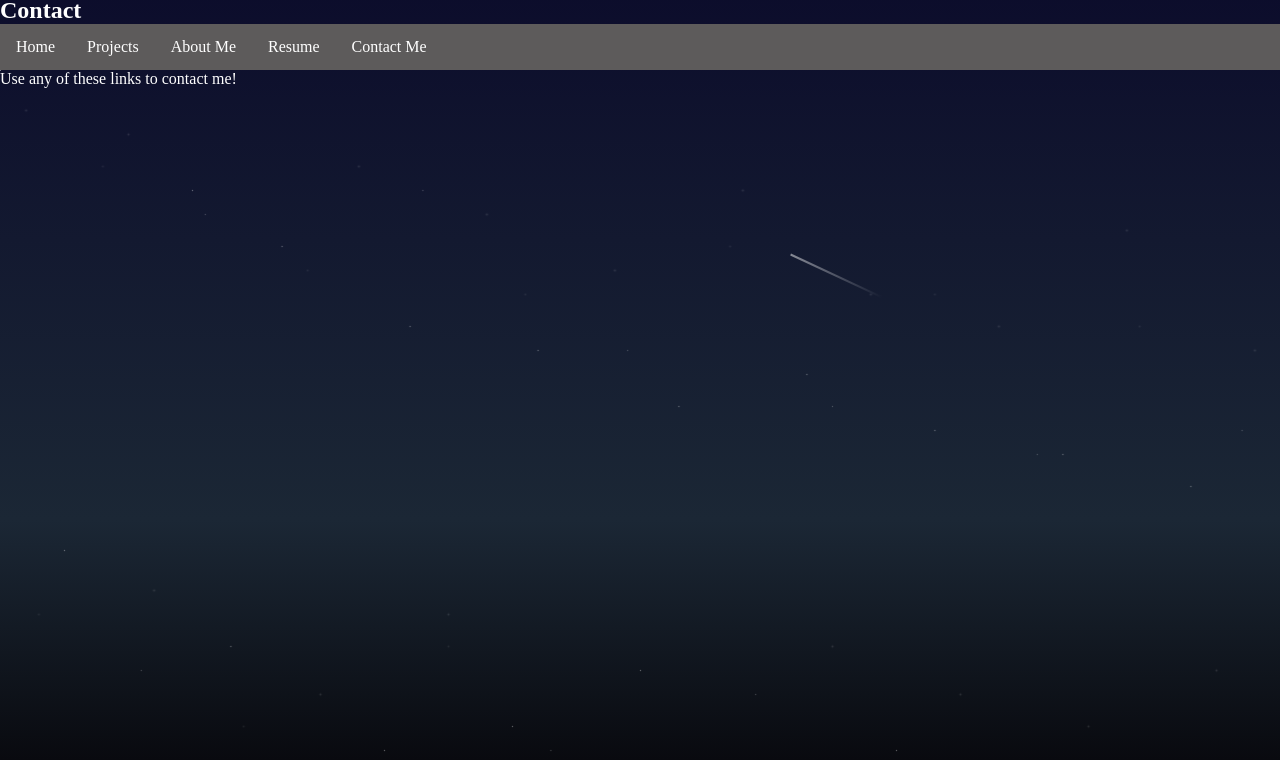
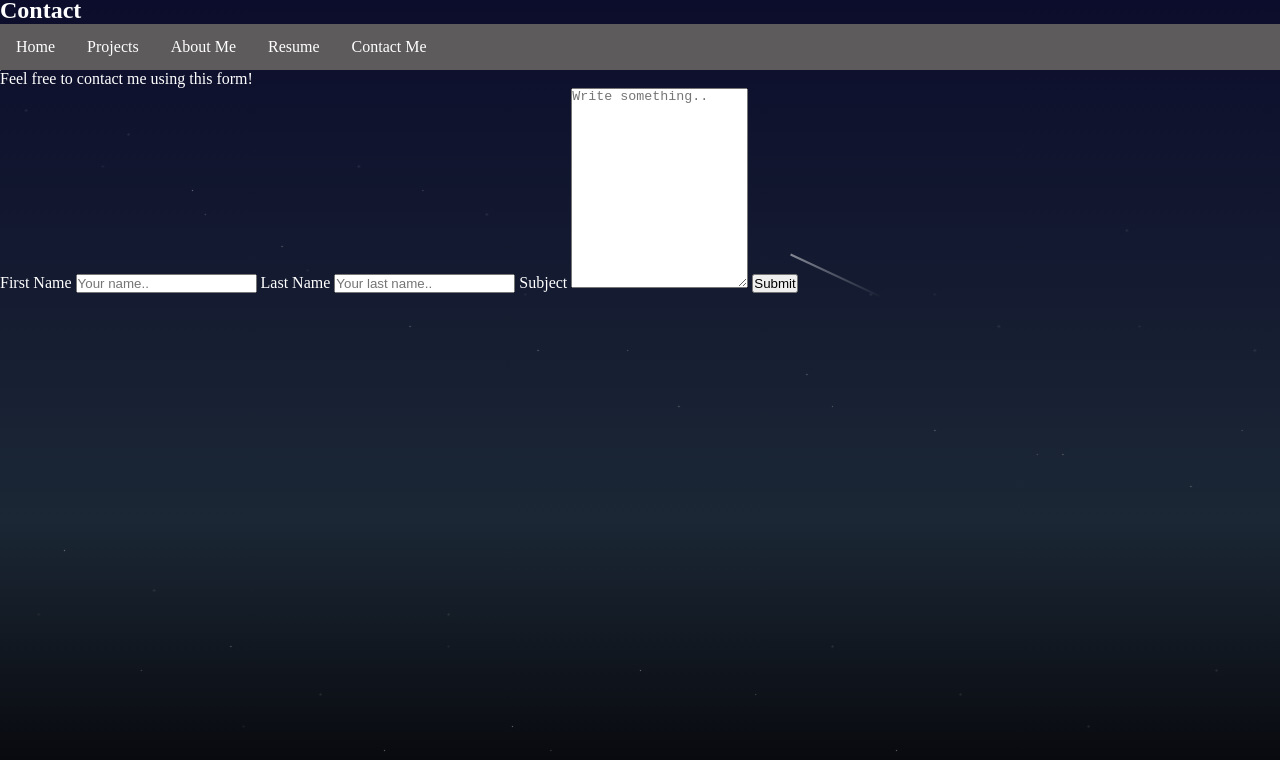
Before and after one commit to alijanoz/alijanoz.github.io, a plain HTML site: page contactme.html in a window 1280 px wide. Shown: the part 40-800 px from the top of the page. Drawn offline with Linux system fonts and the light colour scheme.

Commit message:
Implement contact form in contactme.html
Added a contact form for user submissions.

```diff
--- a/contactme.html
+++ b/contactme.html
@@ -18,7 +18,7 @@
     <div class="navbar">
         <ul class="navbar">
             <li><a href="index.html">Home</a></li>
-                <li class="dropdown"><a href="projects.html">Projects</a>
+            <li class="dropdown"><a href="projects.html">Projects</a>
                 <div class="dropdown-content">
                     <a href="music.html">Music</a>
                     <a href="sleeping.html">Sleeping</a>
@@ -32,7 +32,27 @@
     </div>
     <div class="stars"></div>
     <div class="shooting-star"></div>
-    <p>Use any of these links to contact me!</p>
+
+    <p>Feel free to contact me using this form!</p>
+
+    <div class="container">
+        <!-- <form action="action_page.php"> -->
+        <!-- This form action won't work on GitHub Pages btw,
+        So you can try an alternative like formsubmit.co or formspree.io to handle your submissions  -->
+        <form action="https://formsubmit.co/your@email.com" method="POST">
+            <label for="fname">First Name</label>
+            <input type="text" id="fname" name="firstname" placeholder="Your name..">
+
+            <label for="lname">Last Name</label>
+            <input type="text" id="lname" name="lastname" placeholder="Your last name..">
+
+            <label for="subject">Subject</label>
+            <textarea id="subject" name="subject" placeholder="Write something.." style="height:200px"></textarea>
+
+            <input type="submit" value="Submit">
+
+        </form>
+    </div>
 </body>
 
 </html>
```
